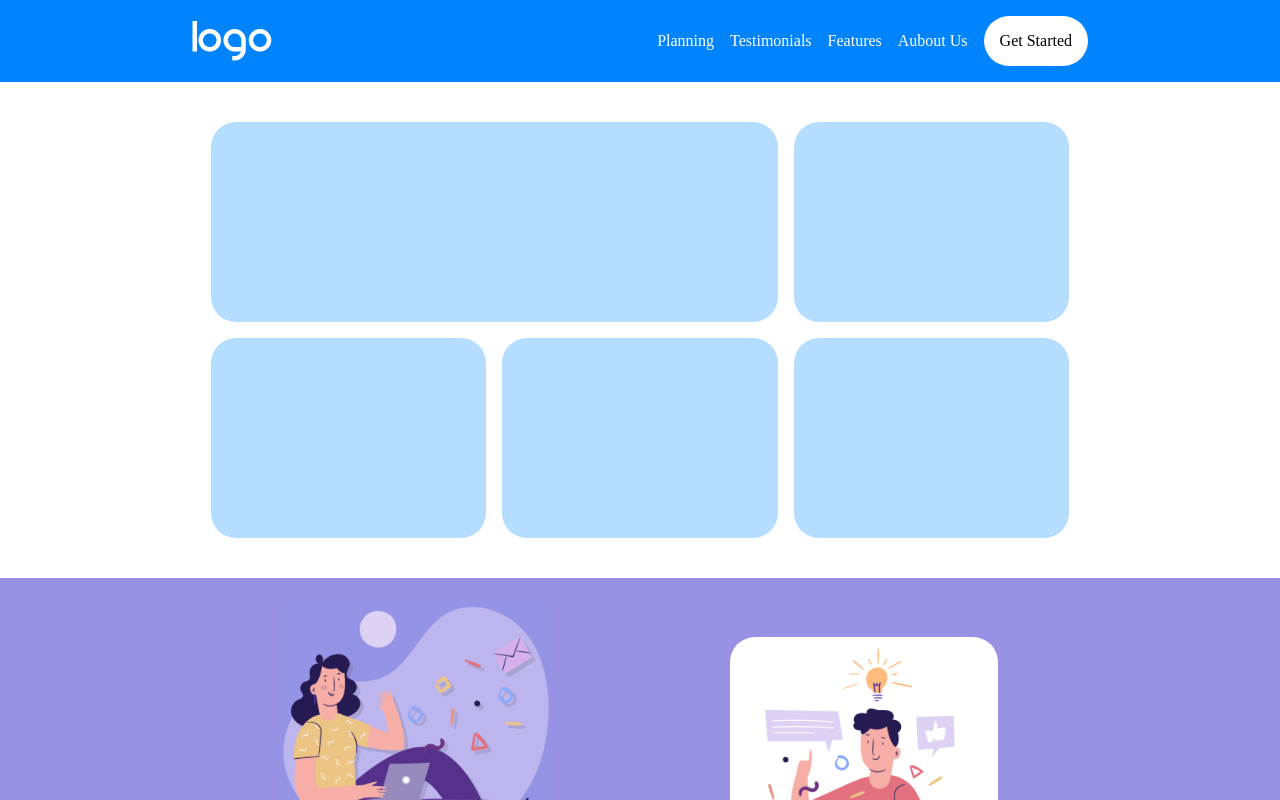
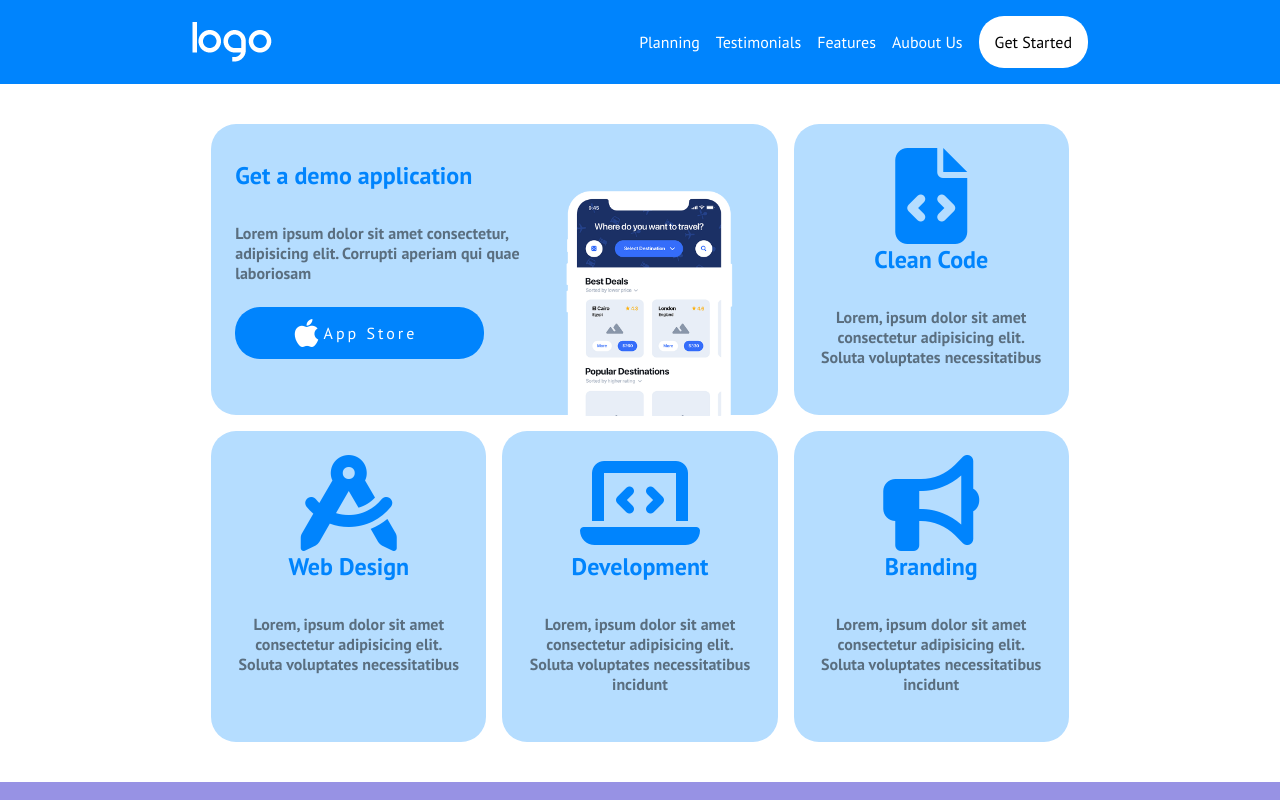
Before and after one commit to GiacomoFranchi/htmlcss-responsive-layout, a plain HTML site: page index.html in a window 1280 px wide. Shown: the top 800 px of the page. Drawn offline with Linux system fonts and the light colour scheme.

Commit message:
add: get a demo section content

```diff
--- a/css/style.css
+++ b/css/style.css
@@ -3,24 +3,36 @@
     margin: 0;
     padding: 0;
     box-sizing: border-box;
+    font-family: 'PT Sans', sans-serif;
 }
 
+/*ROOTS*/
+:root{
+    --color-white: rgb(255, 255, 255);
+    --color-violet: rgb(151, 146, 228) ;
+    --color-blue:rgb(0, 132, 253);
+    --color-lightblue:rgb(181, 221, 255) ;
+    --color-gray:rgb(51, 51, 51);
+    --txt-color: rgb(90, 110, 127);
+}
 /*COMMON*/
 .size{
     transform: scale(2);
 }
 
+.size-2{
+    font-size: 6rem;
+    line-height: unset;
+}
 .lista{
     display: none;
     list-style: none;
 }
 
-.btn{
-    background-color: white;
+.btn-h{
     border-radius: 25px;
     padding: 1rem;
     display: none;
-    color: black ;
     text-decoration: none;
 }
 
@@ -30,13 +42,65 @@
 }
 
 .viola{
-    background-color: rgb(151, 146, 228) ;;
+    background-color: var(--color-violet);
 }
 
+.bianco{
+    background-color:var(--color-white) ;
+    color: black;
+}
+
+.azzurro{
+    color:var(--color-blue);
+}
+
+.btn-azzurro{
+    letter-spacing: 3px;
+    display: inline-block;
+    width: 80%;
+    border-radius: 25px;
+    padding: 1rem;
+    text-decoration: none;
+    background-color: var(--color-blue);
+    color: white;
+    margin-bottom: 2rem;
+}
+.titolo{
+    font-size: 1.5rem;
+    font-weight: bold;
+    margin-bottom: 2rem;
+}
+
+.titolo-l{
+    font-size: 1.5rem;
+    font-weight: bold;
+    margin-bottom: 2rem;
+    text-align: left;
+}
+
+.p-card-l{
+    font-size: 1rem;
+    font-weight: bold;
+    color: var(--txt-color);
+    margin-bottom: 1.5rem;
+    text-align: left;
+}
+
+.p-card{
+    font-size: 1rem;
+    font-weight: bold;
+    color: var(--txt-color);
+    margin-bottom: 1.5rem;
+    text-align: center;
+}
+
+.span{
+    margin: 2rem 0;
+}
 /*HEADER*/
 .header{
     width: 100%;
-    background-color:rgb(0, 132, 253) ;
+    background-color:var(--color-blue) ;
     padding: 1rem 0;
 }
 
@@ -59,7 +123,7 @@
     .tre-barre{
         display: none;
     }
-    .btn{
+    .btn-h{
         display: block;
     }
     .lista{
@@ -77,45 +141,57 @@
 
 .container{
     width: 100%;
+    margin: 0 auto;
     padding: 2rem 1rem;
     display: flex;
     flex-wrap: wrap;
 }
 
-.row{
-    display: flex;
-    flex-wrap: wrap;
-    justify-content: space-between;
-    align-items: center;
+/*GET A DEMO SECTION*/
+.card-grande{
+    background-color:var(--color-lightblue) ;
+    width: 100%;
+    border-radius: 25px;
+    text-align: center;
+    padding: 1.5rem;
+    margin: 2rem auto 1rem;
+}
+
+.box-img{
+    width: 60%;
+    margin: 0 auto -1.8rem;
+}
+
+.box-img img{
     width: 100%;
 }
 
-/*GET A DEMO SECTION*/
-.col-grande{
+.box-p{
     width: 100%;
-    height: 200px;
-    margin: 2rem 0 1rem;
 }
 
-.col{
+
+.card{
+    background-color:var(--color-lightblue) ;
     width: 100%;
-    height: 200px;
+    border-radius: 25px;
+    text-align: center;
+    padding: 1.5rem;
     margin: 1rem 0;
 }
 
-.card{
-    background-color:rgb(181, 221, 255) ;
-    height: 200px;
-    width: 100%;
-    border-radius: 25px;
-}
-
 @media screen and (min-width: 768px) {
-    .col-grande{
+    .row{
+        width: 100%;
+        display: flex;
+        flex-wrap: wrap;
+        align-items: stretch;
+    }
+    .card-grande{
         width: calc(100% / 3 * 2 - 1rem);
         margin:0.5rem;
     }
-    .col{
+    .card{
         width: calc(100% / 3 - 1rem);
         margin:0.5rem;
     }
@@ -125,18 +201,32 @@
         width: 70%;
         margin: 0 auto;
     }
+    .card-grande{
+        display: flex;
+        align-items: flex-end;
+        justify-content: flex-start;
+    }
+    .box-p{
+        width: 60%;
+        display: flex;
+        flex-direction: column;
+    }
+    .box-img{
+        width: 40%;
+
+    }
 }
 
 /*PLANNING SECTION*/
 .container-viola{
-    background-color:rgb(151, 146, 228) ;
+    background-color:var(--color-violet) ;
     padding: 1.5rem 0;
 }
 
 .background{
     width: 90%;
     margin: 0 auto;
-    color: white;
+    color:var(--color-white);
     text-align: left;
     margin-bottom: 1rem;
 }
@@ -149,7 +239,7 @@
     padding: 0.5rem;
     width: 90%;
     margin: 0 auto;
-    background-color: white;
+    background-color:var(--color-white);
     text-align: center;
     border-radius: 25px;
 }
@@ -201,7 +291,7 @@
     display: flex;
     justify-content: center;
     flex-wrap: wrap;
-    background-color: rgb(151, 146, 228) ;
+    background-color: var(--color-violet) ;
     border-radius: 25px;
 }
 
@@ -276,6 +366,6 @@
 
 
 .container-footer{
-    background-color:rgb(51, 51, 51) ;
+    background-color:var(--color-gray);
     width: 100%;
 }
--- a/index.html
+++ b/index.html
@@ -4,8 +4,11 @@
     <meta charset="UTF-8">
     <meta name="viewport" content="width=device-width, initial-scale=1.0">
     <title>Responsive Layout</title>
+    <link rel="preconnect" href="https://fonts.googleapis.com">
+    <link rel="preconnect" href="https://fonts.gstatic.com" crossorigin>
+    <link href="https://fonts.googleapis.com/css2?family=PT+Sans:ital,wght@0,400;0,700;1,400;1,700&display=swap" rel="stylesheet">
+    <link rel="stylesheet" href="https://cdnjs.cloudflare.com/ajax/libs/font-awesome/6.4.2/css/all.min.css" integrity="sha512-z3gLpd7yknf1YoNbCzqRKc4qyor8gaKU1qmn+CShxbuBusANI9QpRohGBreCFkKxLhei6S9CQXFEbbKuqLg0DA==" crossorigin="anonymous" referrerpolicy="no-referrer" />
     <link rel="stylesheet" href="css/style.css">
-    <link rel="stylesheet" href="https://cdnjs.cloudflare.com/ajax/libs/font-awesome/6.4.2/css/all.min.css" integrity="sha512-z3gLpd7yknf1YoNbCzqRKc4qyor8gaKU1qmn+CShxbuBusANI9QpRohGBreCFkKxLhei6S9CQXFEbbKuqLg0DA==" crossorigin="anonymous" referrerpolicy="no-referrer" />
 </head>
 <body>
     <!--Header-->
@@ -20,7 +23,7 @@
                         <li><a class="link" href="">Features</a></li>
                         <li><a class="link" href="">Aubout Us</a></li>
                     </ul>
-                    <a class="btn" href="">Get Started</a>
+                    <a class="btn-h bianco" href="">Get Started</a>
                     <a class="tre-barre" href=""><i class="fa-solid fa-bars size" style="color: #ffffff;"></i></a>
                 </div>
             </div>
@@ -29,22 +32,37 @@
     <!--Main-->
     <main class="container-main">
         <!--Get a Demo-->
-        <section class="container" >
+        <section  id="getdemo" class="container" >
             <div class="row">
-                <div class="col-grande">
-                    <div class="card"></div>
+                <div class="card-grande">
+                    <div class="box-p">
+                        <h2 class="titolo-l azzurro">Get a demo application</h2>
+                        <p class="p-card-l">Lorem ipsum dolor sit amet consectetur, adipisicing elit. Corrupti aperiam qui quae laboriosam  </p>
+                        <a class="btn-azzurro" href=""><i class="fa-brands fa-apple size" style="color: #ffffff;"></i>   App   Store</a>
+                    </div>
+                    <div class="box-img">
+                        <img src="img/phone.png" alt="phone img">
+                    </div>
                 </div>
-                <div class="col">
-                    <div class="card"></div>
+                <div class="card">
+                    <i class="fa-solid fa-file-code fa-2xl size-2 azzurro"></i>
+                    <h2 class="titolo azzurro">Clean Code</h2>
+                    <p class="p-card">Lorem, ipsum dolor sit amet consectetur adipisicing elit. Soluta voluptates necessitatibus </p>
                 </div>
-                <div class="col">
-                    <div class="card"></div>
+                <div class="card">
+                    <i class="fa-solid fa-compass-drafting fa-2xl size-2 azzurro"></i>
+                    <h2 class="titolo azzurro">Web Design</h2>
+                    <p class="p-card">Lorem, ipsum dolor sit amet consectetur adipisicing elit. Soluta voluptates necessitatibus </p>
                 </div>
-                <div class="col">
-                    <div class="card"></div>
+                <div class="card">
+                    <i class="fa-solid fa-laptop-code size-2 azzurro"></i>
+                    <h2 class="titolo azzurro">Development</h2>
+                    <p class="p-card">Lorem, ipsum dolor sit amet consectetur adipisicing elit. Soluta voluptates necessitatibus incidunt</p>
                 </div>
-                <div class="col">
-                    <div class="card"></div>
+                <div class="card">
+                    <i class="fa-solid fa-bullhorn size-2 azzurro"></i>
+                    <h2 class="titolo azzurro">Branding</h2>
+                    <p class="p-card">Lorem, ipsum dolor sit amet consectetur adipisicing elit. Soluta voluptates necessitatibus incidunt </p>
                 </div>
             </div>
         </section>
```
